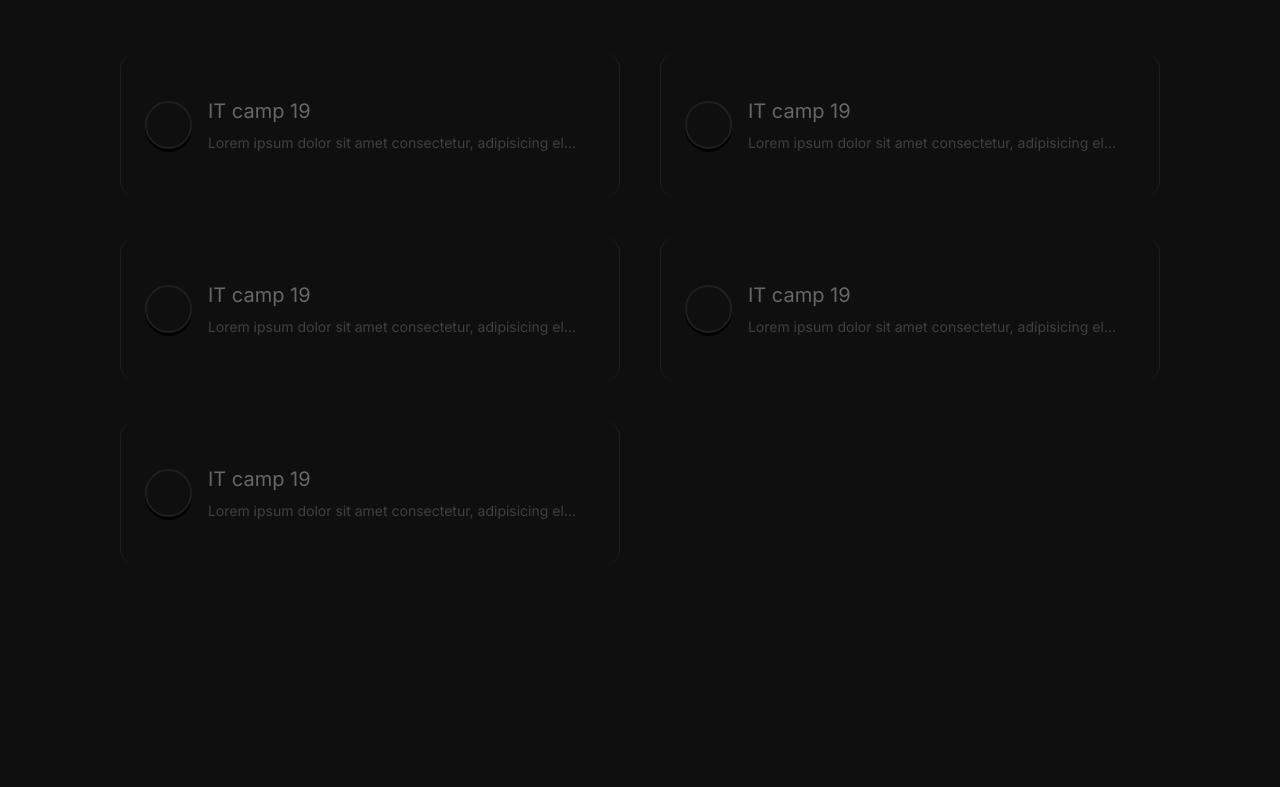
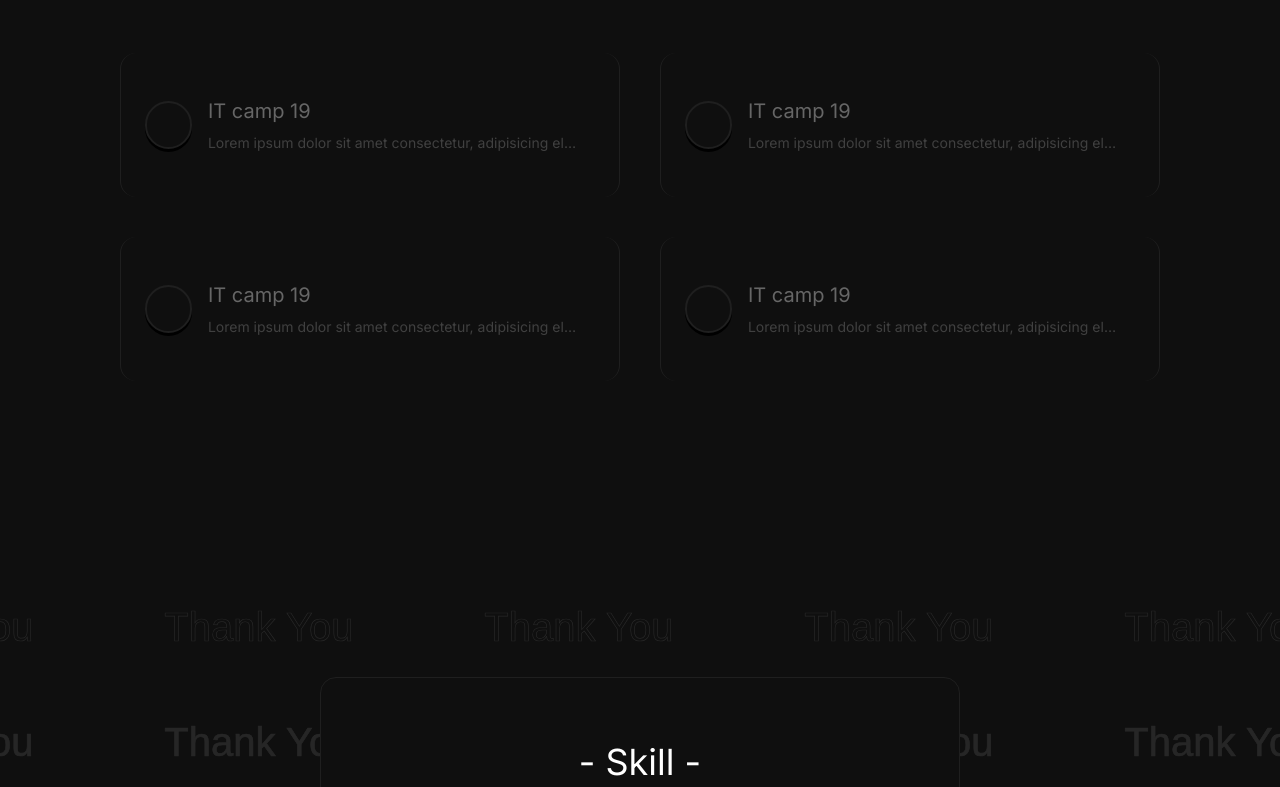
Before and after one commit to guzamak/guzamak.com, a Next.js app: page / in a window 1280 px wide. Shown: the part 2013-2800 px from the top of the page. Built offline with nearby package versions, Linux system fonts and the light colour scheme.

Commit message:
i hate svgggggggggggg

```diff
--- a/app/page.tsx
+++ b/app/page.tsx
@@ -7,7 +7,7 @@ import Banner from "@/components/Main/Contents/Banner";
 import Skill from "@/components/Main/Contents/Skill";
 export default function Home() {
   return (
-    <main className="bg-grey-06 overflow-x-hidden flex flex-col gap-24">
+    <main className="bg-grey-06 flex flex-col gap-24 overflow-hidden">
       <Hero />
       <Introduction />
        <ProjectList />
--- a/components/Main/Contents/Projects/Filterbox.tsx
+++ b/components/Main/Contents/Projects/Filterbox.tsx
@@ -1,6 +1,6 @@
 export default function Filterbox() {
   return (
-    <div  className="flex justify-center items-center py-3 px-6  border-[1px]  border-grey-12  rounded-2xl text-grey-40 ">
+    <div  className="flex justify-center items-center py-3 px-4 md:px-6  border-[1px]  border-grey-12  rounded-2xl text-grey-40 text-xs md:text-base">
       Website
     </div>
   )
--- a/components/Main/Contents/Skill.tsx
+++ b/components/Main/Contents/Skill.tsx
@@ -1,7 +1,6 @@
 import { useEffect, useRef, useState } from "react";
 
-export default function Skill() {
-  const [skills, setSkills] = useState([
+const skillImgPos = [
   "html",
   "css",
   "tailwind",
@@ -9,8 +8,41 @@ export default function Skill() {
   "next",
   "node",
   "python",
-  ]);
+];
+
+export default function Skill() {
   const [skilldeg, setSkillsdeg] = useState(0);
+  const [innerWidth, setInnerWidth] = useState(0);
+  const [innerHeight, setInnerHeight] = useState(0)
+  const [svgLength, setSvgLength] = useState(0);
+  const [textWidth, setTextWidth] = useState(0);
+  const textRef = useRef<SVGTextElement>(null);
+
+  useEffect(() => {
+    const handleResize = () => {
+      setInnerWidth(window.innerWidth);
+      setInnerHeight(window.innerHeight);
+    };
+    handleResize();
+    window.addEventListener("resize", handleResize);
+    return () => window.removeEventListener("resize", handleResize);
+  }, []);
+
+  useEffect(() => {
+    if (innerWidth) {
+      // width / textwidth + gap
+      const len = Math.ceil(innerWidth / (textWidth + textWidth) ) ;
+      setSvgLength(len);
+    }
+  }, [innerWidth,textWidth]);
+
+  useEffect(() => {
+    if (textRef.current) {
+      const boundingBox = textRef.current?.getBoundingClientRect();
+      setTextWidth(boundingBox.width);
+    }
+  }, [innerWidth,innerHeight]);
+
 
   useEffect(() => {
     const interval = setInterval(() => {
@@ -26,41 +58,91 @@ export default function Skill() {
     return () => clearInterval(interval);
   }, [skilldeg]);
 
+
   return (
-    <div className="w-screen h-screen relative flex flex-col  gap-16 justify-center items-center">
-      {[...Array(3)].map((_, i)=>(
-        <div key={i} className="w-full">
-            <h1 className="text-white text-9xl">Thank YOu</h1>
+    <div className="w-screen max-h-[900px] h-screen relative flex flex-col justify-center items-center ">
+      <div className="w-full flex flex-col justify-between items-center ">
+
+        {/* ref for text size in svg to calculate svgLength */}
+        <div className="flex  opacity-10 absolute" >
+          <svg width={innerWidth} height={(innerHeight/8)}>
+            <text x={`0`}
+                  y={`25`}
+                  textAnchor="left "
+                  fontSize="40"
+                  fill="white"
+                  fillOpacity={1}
+                  strokeWidth="1"
+                  stroke="white"
+                  fontFamily="sans-serif"
+                  ref={textRef}
+                  className="invisible">
+              Thank You
+            </text>
+          </svg>
+        </div>
+        {[...Array(5)].map((_, i) => (
+          <div
+            key={i}
+            className="flex  opacity-10 "
+          >
+            {[...Array(3)].map((_, j)=>(
+            <svg width={innerWidth} height={(innerHeight/7)} key={j} className="animate-loop-scroll" >
+              {[...Array(svgLength)].map((_, k) => (
+                <text
+                  x={`${((innerWidth)) * (k/ svgLength) }`}
+                  y={`${innerHeight/8 * 0.5} `}
+                  textAnchor="left "
+                  fontSize="40"
+                  fill="white"
+                  fillOpacity={i % 2}
+                  strokeWidth="0.7"
+                  stroke="white"
+                  fontFamily="sans-serif"
+                  key={k}
+                >
+                  Thank You
+                </text>
+              ))}
+            </svg>
+
+            ))}
+
           </div>
         ))}
-      <div className="absolute bg-blue-100 w-[500px] h-[500px] flex justify-center items-center">
-        <div></div>
-        <div className="w-32 h-32 flex justify-center items-center animate-loop-rotate">
-          <p className="animate-hold-rotate text-4xl text-white">- Skill -</p>
-          {skills.map((skill, index) => (
+      </div>
+      <div className="w-1/2 min-w-[600px] max-w-[1000px] h-1/2 absolute border-[1px]  border-grey-12  rounded-2xl  bg-grey-06 h-11/12 overflow-hidden pt-16  flex justify-center ">
+        <p className="text-4xl text-white absolute">- Skill -</p>
+        <div className="bg-red-200 flex justify-center items-center animate-loop-rotate absolute">
+          {skillImgPos.map((skill, index) => (
             <div
-              className="absolute top-1/2 left-1/2 "
+              className="absolute top-1/2 left-1/2"
               style={{
                 opacity: `${(100 * skilldeg) / 180 / 100}`,
                 transform: `translate(-50%, -50%) translateX(${
                   200 *
                   Math.cos(
-                    ((index * skilldeg) / skills.length) * (Math.PI / 180)
+                    ((index * skilldeg) / skillImgPos.length) * (Math.PI / 180)
                   )
                 }px) translateY(${
                   200 *
                   Math.sin(
-                    ((index * skilldeg) / skills.length) * (Math.PI / 180)
+                    ((index * skilldeg) / skillImgPos.length) * (Math.PI / 180)
                   )
                 }px)`,
               }}
               key={index}
             >
-              <div className="w-10 h-10 bg-black animate-hold-rotate text-white">
-                {skill}
+              <div className="w-20 h-20  animate-hold-rotate  rounded-full flex justify-center items-center">
+                {/* {skill} */}
               </div>
             </div>
           ))}
+        </div>
+        <div className="flex absolute bottom-5">
+          {/* <div>Dis icon</div>
+          <div>github icon</div>
+          <div>ig icon</div> */}
         </div>
       </div>
     </div>
--- a/components/Main/Contents/activitys/ActivityData.tsx
+++ /dev/null
@@ -1,3 +0,0 @@
-export const activityData = {
-
-}
--- a/components/Main/Contents/activitys/ActivityList.tsx
+++ b/components/Main/Contents/activitys/ActivityList.tsx
@@ -12,7 +12,6 @@ export default function ActivityList() {
             <Activity />
             <Activity />
             <Activity />
-            <Activity />
         </div>
     </div>
   )
--- a/components/Main/Hero/Hero.tsx
+++ b/components/Main/Hero/Hero.tsx
@@ -46,7 +46,7 @@ export default function Hero() {
 
     if (infoBox && passionBox && cretiveBox && learningBox && HeroBox) {
       let infoCenterPos ;
-      if (window.innerWidth < 700) {
+      if (window.innerWidth < 700 ) {
          infoCenterPos = {
           x: infoBox.left + (infoBox.right - infoBox.left) / 2,
           y: Math.abs(HeroBox.top) + infoBox.bottom ,
```
Also changed, not shown: components/Main/Contents/Projects/ProjectData.tsx (added). Lines whose indentation alone changed are shown as unchanged.
